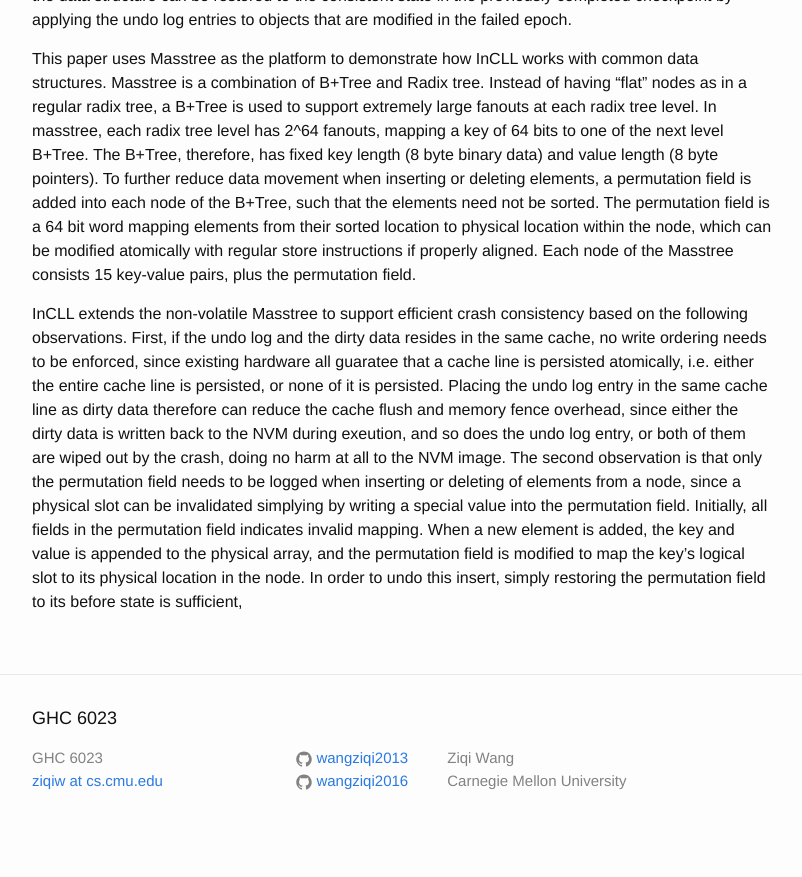
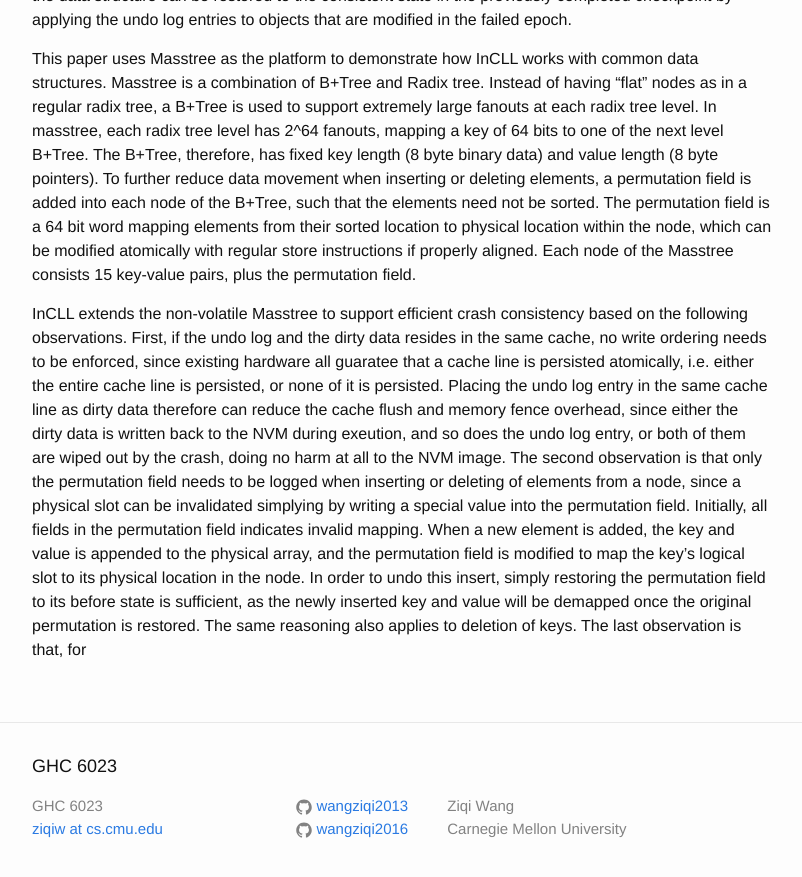
Before and after one commit to wangziqi2013/wangziqi2013.github.io, a Jekyll site: the page built from _posts/2019-10-22-incll.markdown, in a window 1280 px wide and 900 px high, scrolled down 1063 px. Shown: the top 877 px of the window, without its empty margins (238-1040 px from the left). Built offline with Jekyll 4.4.1, drawn with Linux system fonts in a browser that asks for light colours; before the commit the page ends 1915 px from its top, so only the background shows below that.

Commit message:
Finish second observation

```diff
--- a/_posts/2019-10-22-incll.markdown
+++ b/_posts/2019-10-22-incll.markdown
@@ -56,4 +56,6 @@ is that only the permutation field needs to be logged when inserting or deleting
 slot can be invalidated simplying by writing a special value into the permutation field. Initially, all fields in the
 permutation field indicates invalid mapping. When a new element is added, the key and value is appended to the physical
 array, and the permutation field is modified to map the key's logical slot to its physical location in the node. In order
-to undo this insert, simply restoring the permutation field to its before state is sufficient,
+to undo this insert, simply restoring the permutation field to its before state is sufficient, as the newly inserted key
+and value will be demapped once the original permutation is restored. The same reasoning also applies to deletion of keys.
+The last observation is that, for
```
